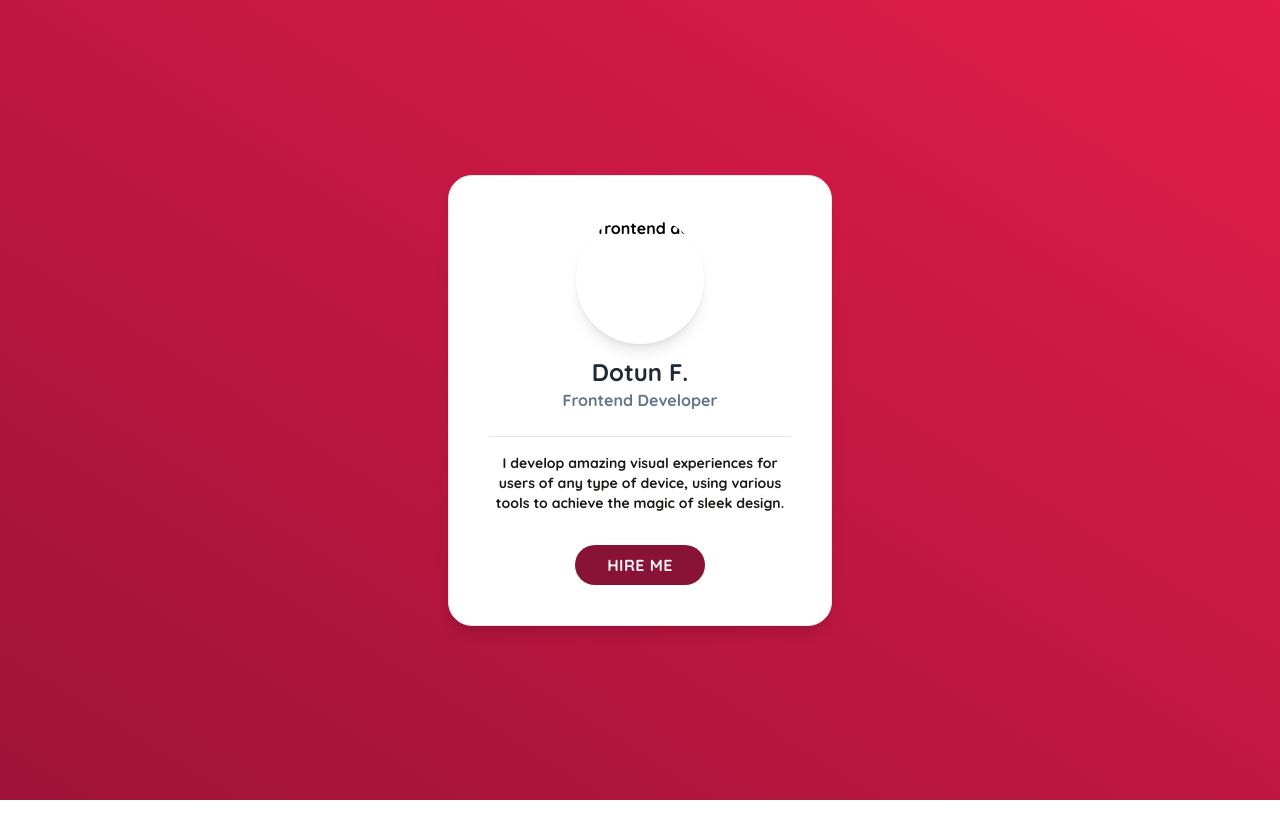
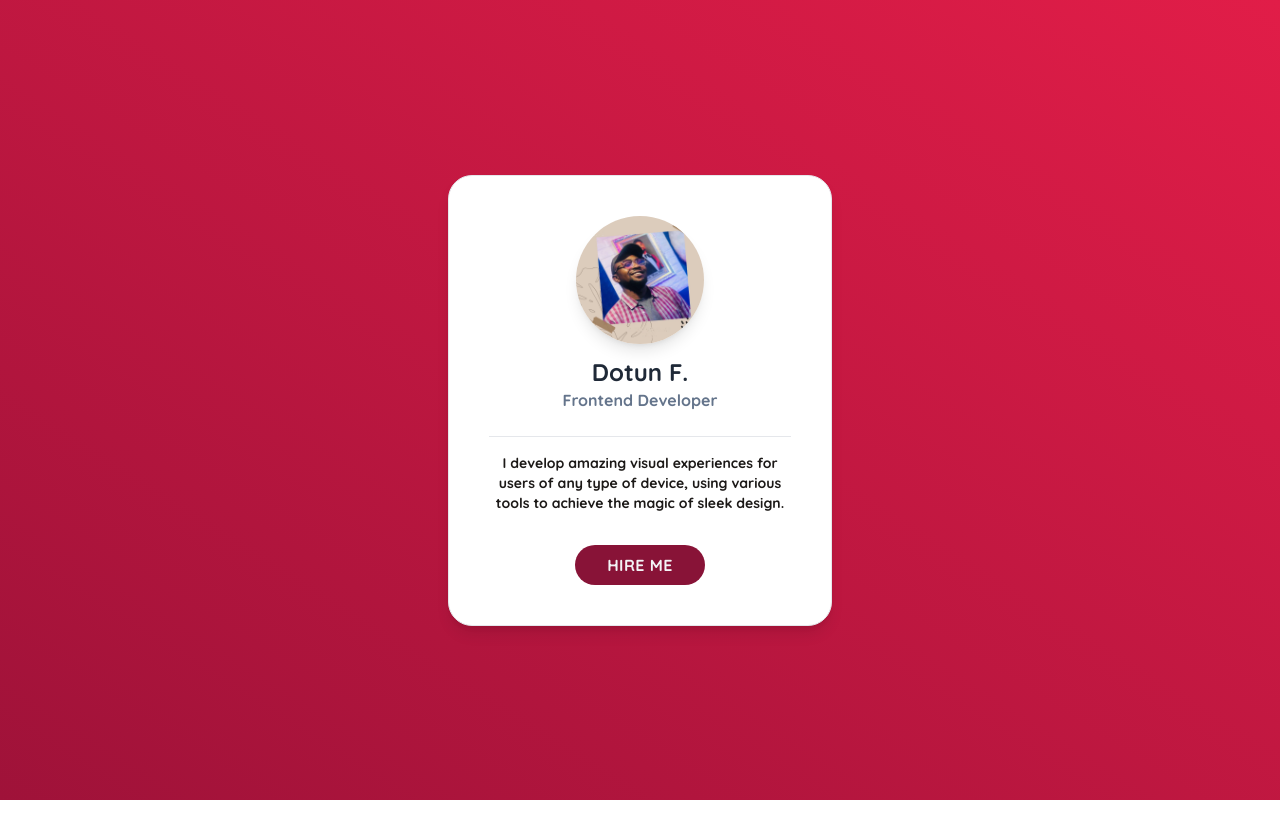
Before and after one commit to DotunFajulugbe/portfolio-card, a plain HTML site: page index.html in a window 1280 px wide. Drawn offline with nearby package versions, Linux system fonts and the light colour scheme.

Commit message:
Update index.html

```diff
--- a/index.html
+++ b/index.html
@@ -27,7 +27,7 @@
 
   <div class="flex items-center justify-center font-quicksand h-screen bg-gradient-to-bl from-rose-600 to-rose-800">
     <div class="bg-white font-semibold text-center rounded-3xl border shadow-lg p-10 max-w-sm">
-      <img class="mb-3 w-32 h-32 rounded-full shadow-lg mx-auto" src="\src\8c507951-2265-43fc-9e6e-756b9ae7019a.jpg" alt="frontend dev">
+      <img class="mb-3 w-32 h-32 rounded-full shadow-lg mx-auto" src="\8c507951-2265-43fc-9e6e-756b9ae7019a.jpg" alt="frontend dev">
       <h1 class="text-2xl text-gray-800"> Dotun F. </h1>
       <h3 class="text-md text-slate-500 "> Frontend Developer </h3><br/><hr/>
       <p class="text-sm text-stone-900 mt-4"> I develop amazing visual experiences for users of any type of device, using various tools to achieve the magic of sleek design. </p>
```
